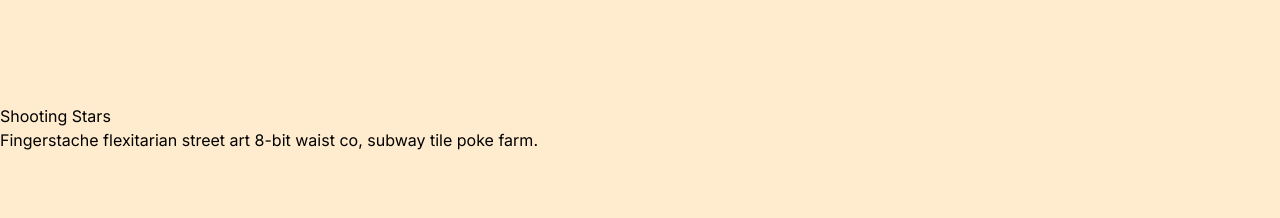
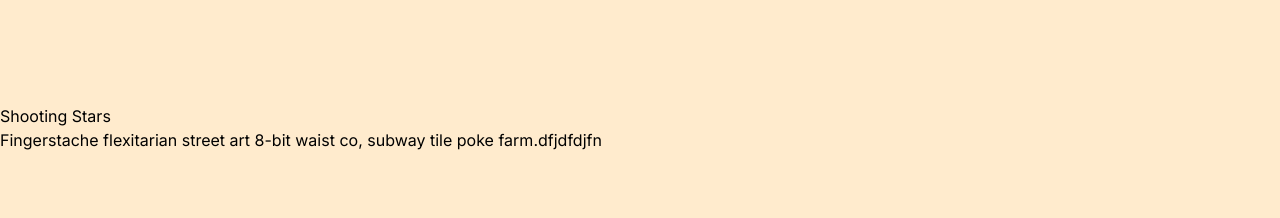
Before and after one commit to Arifulislam5577/github-action-vercel, a Next.js app: page / in a window 1280 px wide. Shown: the part 1224-1442 px from the top of the page. Built offline with nearby package versions, Linux system fonts and the light colour scheme.

Commit message:
Added: New Text in the home page.

```diff
--- a/src/app/page.tsx
+++ b/src/app/page.tsx
@@ -35,7 +35,7 @@ const page = () => {
                 </h2>
                 <p className="text-base leading-relaxed">
                   Fingerstache flexitarian street art 8-bit waist co, subway
-                  tile poke farm.
+                  tile poke farm.dfjdfdjfn
                 </p>
               </div>
             </div>
```
